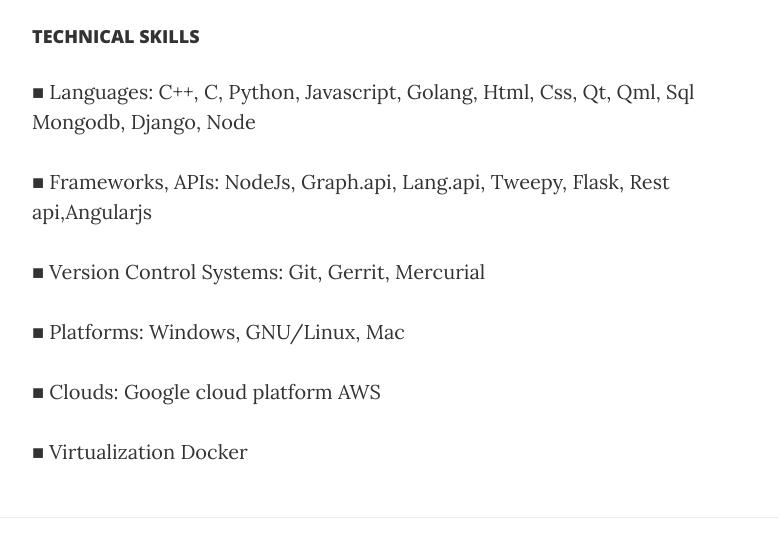
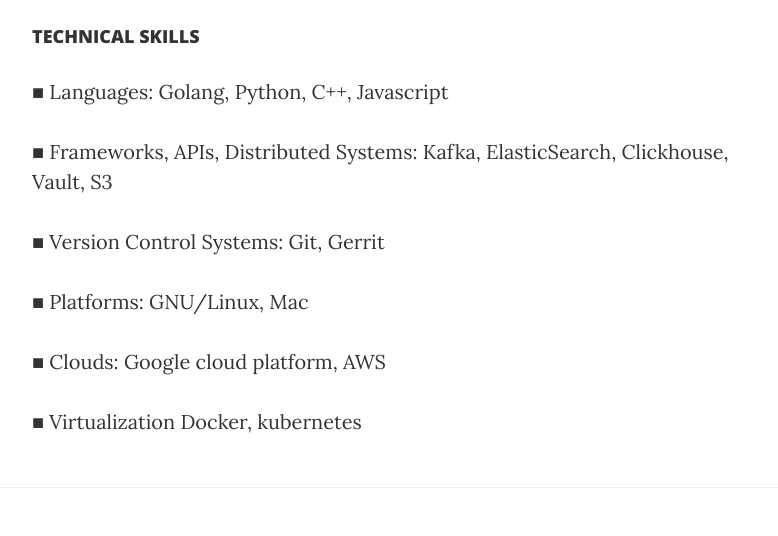
Before and after one commit to clock21am/clock21am.github.io, a website: page about.html in a window 1280 px wide. Shown: the part 698-1234 px from the top of the page, without its empty margins (233-1011 px from the left). Drawn offline with nearby package versions, Linux system fonts and the light colour scheme.

Commit message:
update backgrounds and skills

```diff
--- a/about.html
+++ b/about.html
@@ -69,7 +69,7 @@
 
     <!-- Page Header -->
     <!-- Set your background image for this header on the line below. -->
-    <header class="intro-header" style="background-image: url('img/about-bg.jpg')">
+    <header class="intro-header" style="background-image: url('img/home-page-bg.jpg')">
         <div class="container">
             <div class="row">
                 <div class="col-lg-8 col-lg-offset-2 col-md-10 col-md-offset-1">
@@ -91,12 +91,12 @@
                 <p> I am Software Developer and has been coding since my high school. I majorly love working in Backend development. Writing code exploring new areas in tech is something I am passionate about. I am mastering in the following technical skills
                 </p>
                 <h4>TECHNICAL SKILLS</h4>
-                <p>■ Languages: C++, C, Python, Javascript, Golang, Html, Css, Qt, Qml, Sql Mongodb, Django, Node</p>
-                <p>■ Frameworks, APIs: NodeJs, Graph.api, Lang.api, Tweepy, Flask, Rest api,Angularjs</p>
-                <p>■ Version Control Systems: Git, Gerrit, Mercurial</p>
-                <p>■ Platforms: Windows, GNU/Linux, Mac</p>
-                <p>■ Clouds: Google cloud platform AWS</p>
-                <p>■ Virtualization Docker </p>
+                <p>■ Languages: Golang, Python, C++, Javascript</p>
+                <p>■ Frameworks, APIs, Distributed Systems: Kafka, ElasticSearch, Clickhouse, Vault, S3</p>
+                <p>■ Version Control Systems: Git, Gerrit</p>
+                <p>■ Platforms:  GNU/Linux, Mac</p>
+                <p>■ Clouds: Google cloud platform, AWS</p>
+                <p>■ Virtualization Docker, kubernetes </p>
             </div>
         </div>
     </div>
```
Also changed, not shown: index.html (+1 -1 lines).
